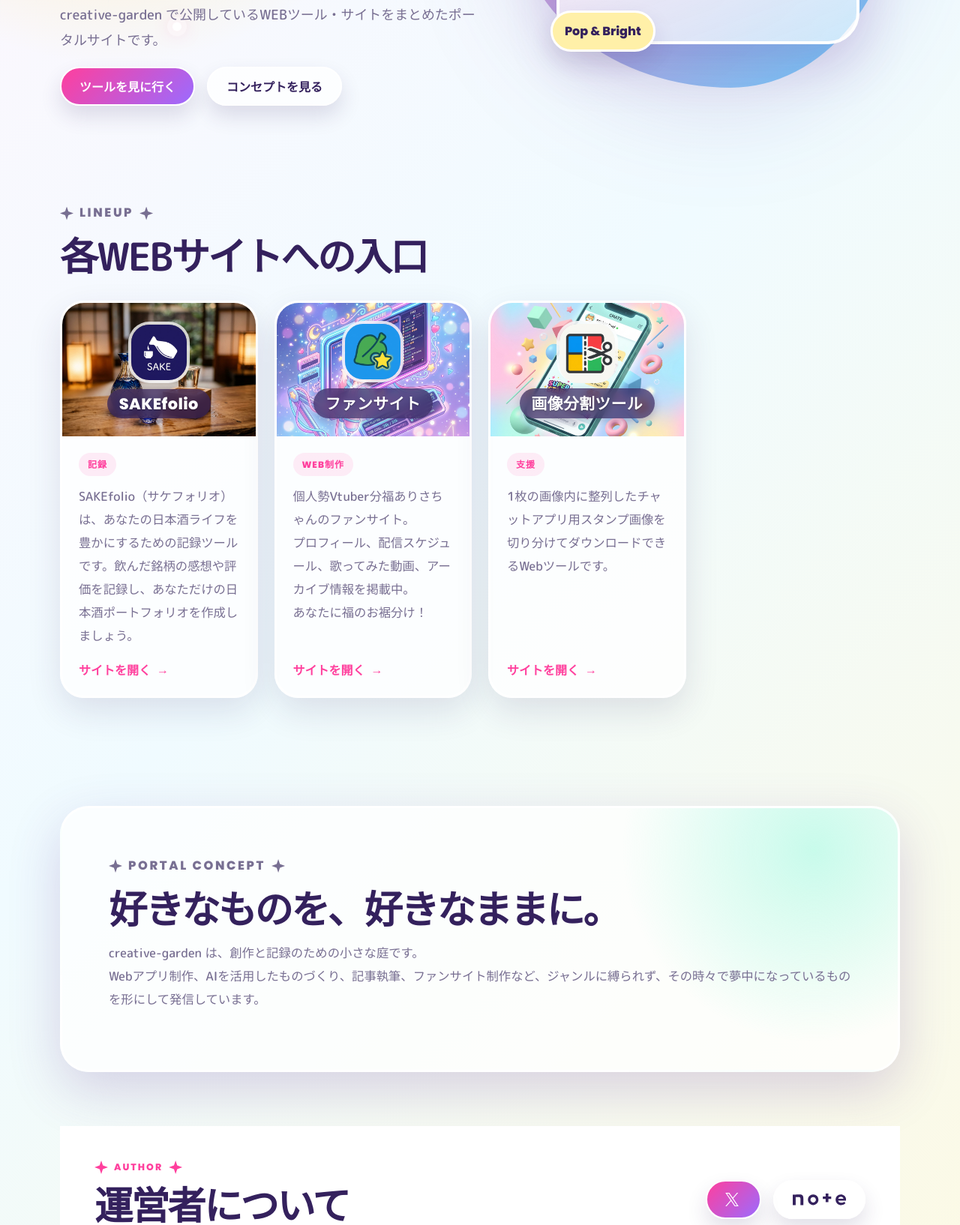
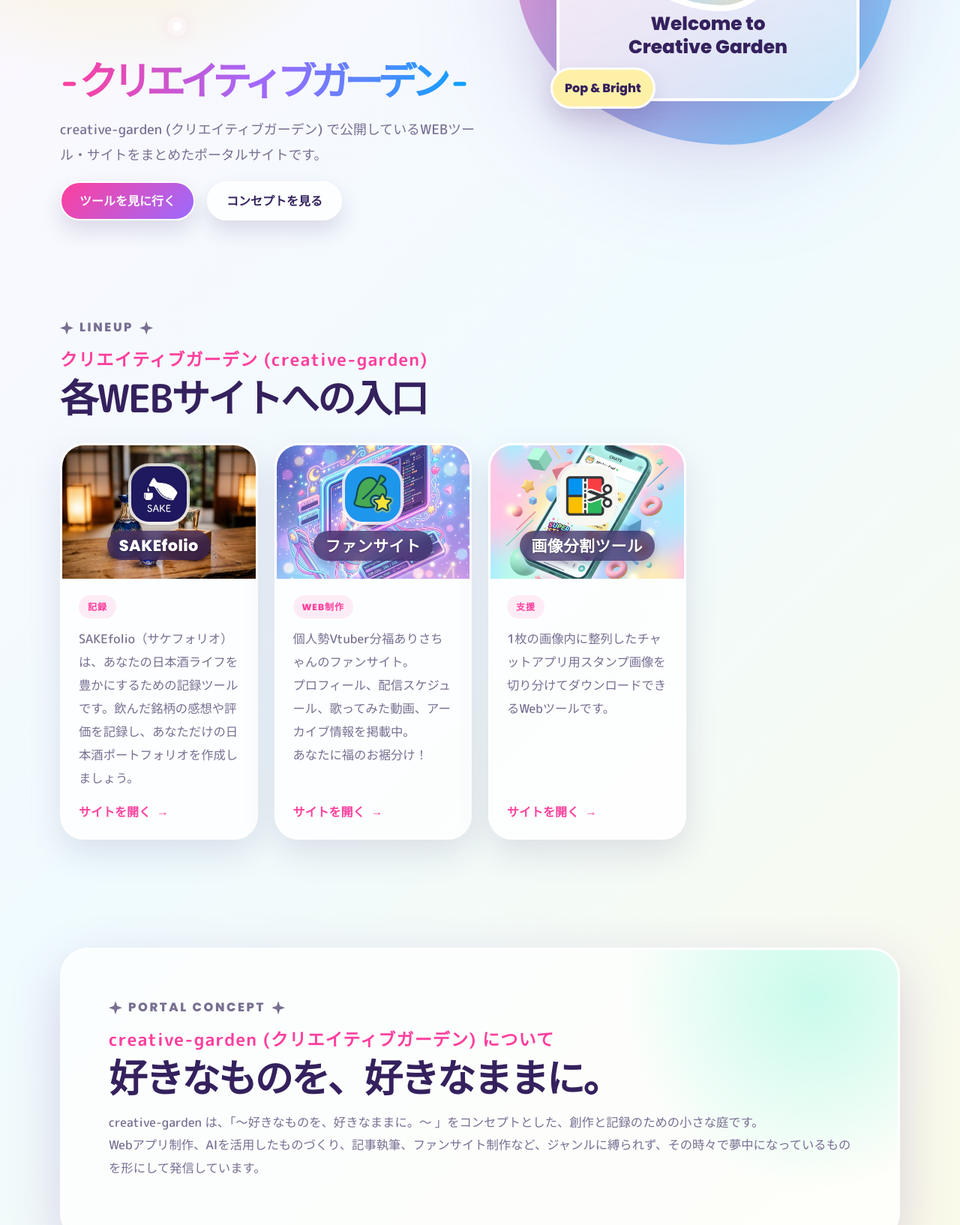
Before and after one commit to itaru-fukuda/creative-garden-portal-site, a website built with Vite: page index.html in a window 1280 px wide. Shown: the part 606-2240 px from the top of the page at 75% size. Built offline with nearby package versions, Linux system fonts and the light colour scheme.

Commit message:
update contents

```diff
--- a/content.json
+++ b/content.json
@@ -1,7 +1,7 @@
 {
   "site": {
-    "title": "creative-garden Portal | つくる人のためのWEBツールガーデン",
-    "description": "creative-garden で公開しているWEBツール・サイトをまとめたポータルサイトです。",
+    "title": "creative-garden (クリエイティブガーデン) Portal | つくる人のためのWEBツールガーデン",
+    "description": "creative-garden (クリエイティブガーデン) で公開しているWEBツール・サイトをまとめたポータルサイトです。",
     "logoMark": "✦",
     "logoText": "creative-garden"
   },
@@ -12,8 +12,8 @@
   },
   "hero": {
     "eyebrow": "CREATIVE-GARDEN PORTAL",
-    "headline": "ここは<br><span style='font-size: 0.9em;'>Creativeを<br>育てる小さな<br>Garden</span>",
-    "description": "creative-garden で公開しているWEBツール・サイトをまとめたポータルサイトです。",
+    "headline": "ここは<br><span style='font-size: 0.9em;'>Creativeを<br>育てる小さな<br>Garden</span><br><span style='font-size: 0.5em;'>- クリエイティブガーデン -</span>",
+    "description": "creative-garden (クリエイティブガーデン) で公開しているWEBツール・サイトをまとめたポータルサイトです。",
     "primaryButton": {
       "text": "ツールを見に行く",
       "url": "#tools"
@@ -32,13 +32,13 @@
   },
   "toolsSection": {
     "eyebrow": "LINEUP",
-    "headline": "各WEBサイトへの入口",
+    "headline": "<span style='display:block; font-size: 0.45em; font-weight: 700; color: var(--hot-pink); margin-bottom: 0.5em; letter-spacing: 0.05em;'>クリエイティブガーデン (creative-garden)</span>各WEBサイトへの入口",
     "description": ""
   },
   "aboutSection": {
     "eyebrow": "PORTAL CONCEPT",
-    "headline": "好きなものを、好きなままに。",
-    "description": "creative-garden は、創作と記録のための小さな庭です。<br>Webアプリ制作、AIを活用したものづくり、記事執筆、ファンサイト制作など、ジャンルに縛られず、その時々で夢中になっているものを形にして発信しています。"
+    "headline": "<span style='display:block; font-size: 0.45em; font-weight: 700; color: var(--hot-pink); margin-bottom: 0.5em; letter-spacing: 0.05em;'>creative-garden (クリエイティブガーデン) について</span>好きなものを、好きなままに。",
+    "description": "creative-garden は、「〜好きなものを、好きなままに。〜 」をコンセプトとした、創作と記録のための小さな庭です。<br>Webアプリ制作、AIを活用したものづくり、記事執筆、ファンサイト制作など、ジャンルに縛られず、その時々で夢中になっているものを形にして発信しています。"
   },
   "contactSection": {
     "eyebrow": "AUTHOR",
--- a/index.html
+++ b/index.html
@@ -4,17 +4,22 @@
 <head>
   <meta charset="UTF-8" />
   <meta name="viewport" content="width=device-width, initial-scale=1.0" />
-  <meta id="site-desc" name="description" content="creative-garden のサブドメインで公開している便利なWEBツールをまとめた、明るくポップなポータルサイトです。" />
-  <title id="site-title">creative-garden Portal | つくる人のためのWEBツールガーデン</title>
+  <meta id="site-desc" name="description" content="creative-garden (クリエイティブガーデン) のサブドメインで公開している便利なWEBツールをまとめた、明るくポップなポータルサイトです。" />
+  <meta name="keywords" content="クリエイティブガーデン, creative garden, creative-garden, WEBツール, ポータルサイト" />
+  <title id="site-title">creative-garden (クリエイティブガーデン) Portal | つくる人のためのWEBツールガーデン</title>
 
   <!-- OGP / Twitter Card metadata -->
+  <link rel="canonical" href="https://creative-garden.com/" />
   <meta property="og:type" content="website" />
   <meta property="og:url" content="https://creative-garden.com/" />
-  <meta property="og:title" content="creative-garden Portal | つくる人のためのWEBツールガーデン" />
-  <meta property="og:description" content="creative-garden で公開しているWEBツール・サイトをまとめたポータルサイトです。" />
+  <meta property="og:title" content="creative-garden (クリエイティブガーデン) Portal | つくる人のためのWEBツールガーデン" />
+  <meta property="og:description" content="creative-garden (クリエイティブガーデン) で公開しているWEBツール・サイトをまとめたポータルサイトです。" />
   <meta property="og:image" content="https://creative-garden.com/assets/ogp.png" />
   <meta property="og:site_name" content="creative-garden Portal" />
   <meta name="twitter:card" content="summary_large_image" />
+  <meta name="twitter:title" content="creative-garden (クリエイティブガーデン) Portal | つくる人のためのWEBツールガーデン" />
+  <meta name="twitter:description" content="creative-garden (クリエイティブガーデン) で公開しているWEBツール・サイトをまとめたポータルサイトです。" />
+  <meta name="twitter:image" content="https://creative-garden.com/assets/ogp.png" />
 
   <link rel="preconnect" href="https://fonts.googleapis.com" />
   <link rel="preconnect" href="https://fonts.gstatic.com" crossorigin />
@@ -52,7 +57,7 @@
         <p class="eyebrow" id="hero-eyebrow">CREATIVE-GARDEN PORTAL</p>
         <h1 id="hero-headline">
           ひらめきが咲く、
-          <span>ポップなWEBツールガーデン。</span>
+          <span>ポップなWEBツールガーデン。<br>- クリエイティブガーデン (creative-garden) -</span>
         </h1>
         <p class="hero-text" id="hero-desc">
           creative-garden ドメインで公開しているサブドメインサイトを、アイドルや
@@ -82,7 +87,10 @@
     <section id="tools" class="tools-section section-shell">
       <div class="section-heading">
         <p class="eyebrow" id="tools-eyebrow">SUBDOMAIN LINEUP</p>
-        <h2 id="tools-headline">各WEBツールへの入口</h2>
+        <h2 id="tools-headline">
+          <span style="display:block; font-size: 0.45em; font-weight: 700; color: var(--hot-pink); margin-bottom: 0.5em; letter-spacing: 0.05em;">クリエイティブガーデン (creative-garden)</span>
+          各WEBツールへの入口
+        </h2>
         <p id="tools-desc">
           サムネイル・紹介文・リンクをカードで整理。実際のサブドメインURLに差し替えるだけで、
           そのままポータルとして使えます。
@@ -96,7 +104,10 @@
     <section id="about" class="about-section section-shell">
       <div class="about-card">
         <p class="eyebrow" id="about-eyebrow">PORTAL CONCEPT</p>
-        <h2 id="about-headline">企業サイトの信頼感 × 推し活サイトのワクワク感</h2>
+        <h2 id="about-headline">
+          <span style="display:block; font-size: 0.45em; font-weight: 700; color: var(--hot-pink); margin-bottom: 0.5em; letter-spacing: 0.05em;">Creative Garden (クリエイティブガーデン) について</span>
+          好きなものを、好きなままに。
+        </h2>
         <p id="about-desc">
           角丸カード、鮮やかなグラデーション、キラキラした装飾を組み合わせ、
           「便利そう」だけでなく「触ってみたい」と感じられる第一印象を目指しました。
```
